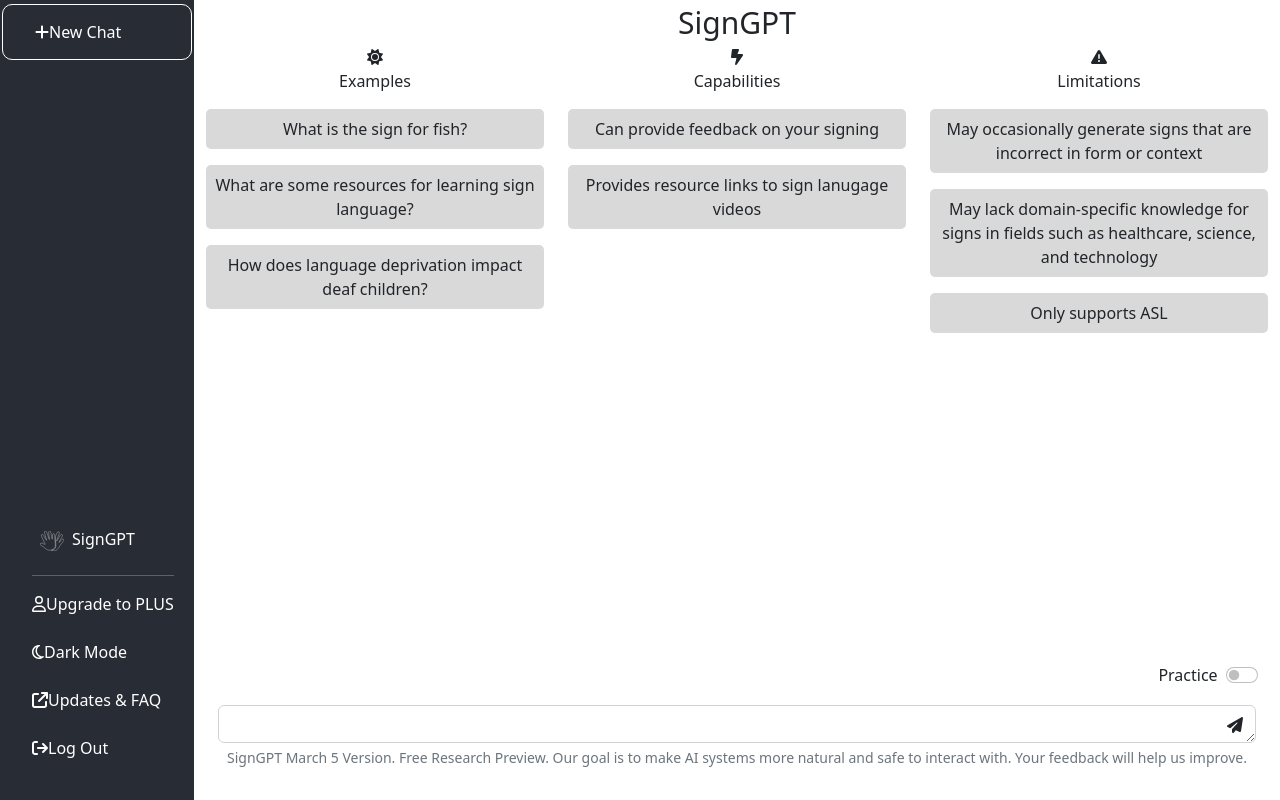
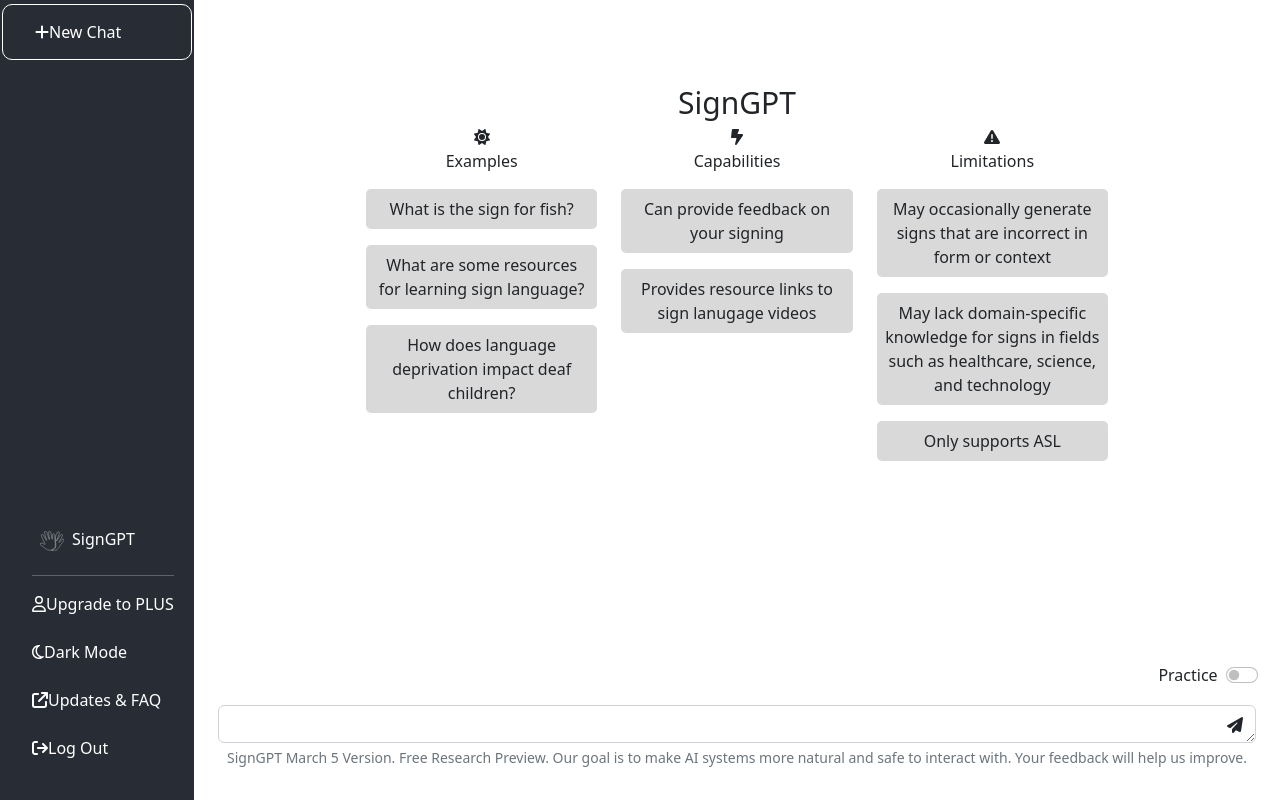
Before and after one commit to rlt7053/SignGPT, a React (Create React App) app in the folder signgpt/: page / in a window 1280 px wide. Built offline with nearby package versions, Linux system fonts and the light colour scheme.

Commit message:
lol fixes

```diff
--- a/signgpt/src/App.css
+++ b/signgpt/src/App.css
@@ -182,3 +182,7 @@ img {
   padding: .5em;
   border-radius: 5px;
 }
+
+.welcome {
+  margin: 5em 10em;
+}
--- a/signgpt/src/components/Chat.js
+++ b/signgpt/src/components/Chat.js
@@ -50,8 +50,8 @@ function Chat() {
 
   return (
     <div className="Chat">
-      {(messages.length === 0) ?
-      <>
+      {(messages.length === 0 && !isSwitchOn) ?
+      <div className="welcome">
       <header>SignGPT</header>
       <Row>
         <Col>
@@ -76,7 +76,7 @@ function Chat() {
           ))}
         </Col>
         </Row>
-        </>
+        </div>
         : <></>}
       {(messages.length > 0) ? <div className="Messages">
             {messages.map((message) => (
```
